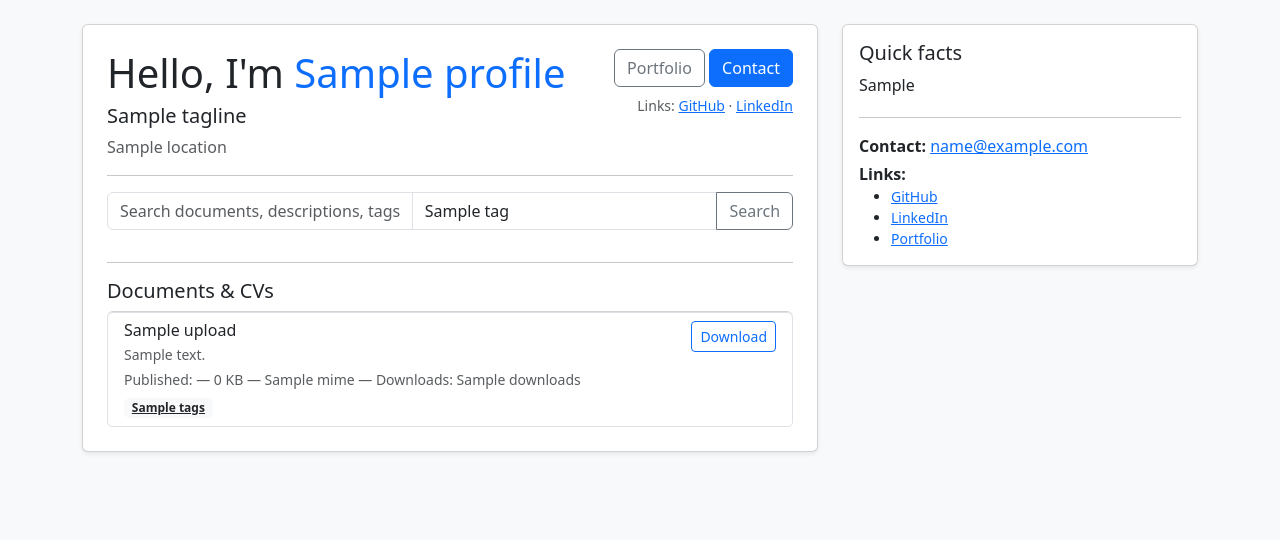
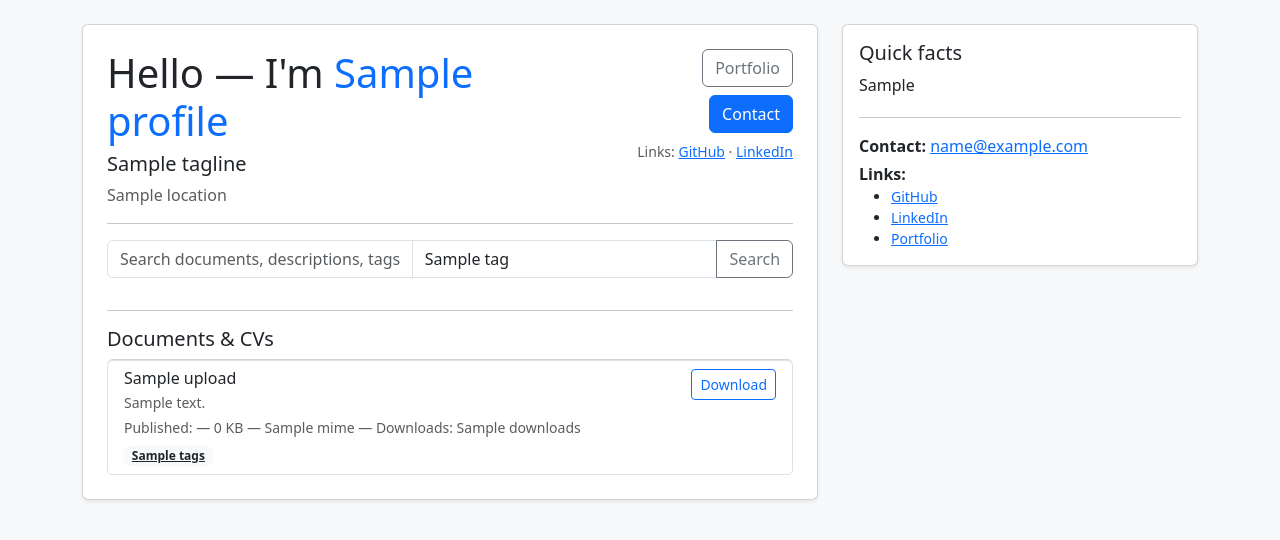
Before and after one commit to havannahspikes/who-i-am, a Flask app: template templates/life.html in a window 1280 px wide. Shown: the part 56-596 px from the top of the page. Run offline with Flask 2, Linux system fonts and the light colour scheme; the template is opened without the code that fills it: most values are stand-ins (such as "Sample title", 1, 10 or a date in 2020).

Commit message:
Update life.html

```diff
--- a/templates/life.html
+++ b/templates/life.html
@@ -5,7 +5,7 @@
     <div class="card p-4 shadow-sm">
       <div class="d-flex align-items-start gap-3">
         <div>
-          <h1 class="mb-1">Hello, I'm <span class="text-primary">{{ profile.name }}</span></h1>
+          <h1 class="mb-1">Hello — I'm <span class="text-primary">{{ profile.name }}</span></h1>
           <p class="lead mb-1">{{ profile.tagline }}</p>
           <p class="text-muted mb-0">{{ profile.location }}</p>
         </div>
```
